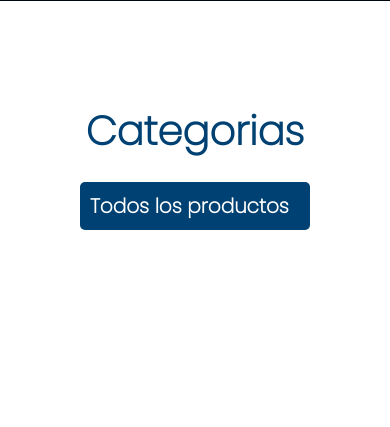
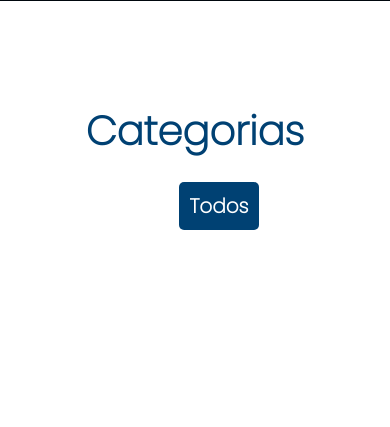
Before and after one commit to IreneB26/ProjectBeta, a PHP site: page / in a window 390 px wide. Shown: the part 632-1059 px from the top of the page. Run offline with PHP 8.4, Linux system fonts and the light colour scheme; data that the repository does not hold is empty; some libraries are stand-ins or nearby versions; some web fonts are replaced.

Commit message:
button cat arreglado

```diff
--- a/components-php/categorias.php
+++ b/components-php/categorias.php
@@ -9,7 +9,7 @@ $result = mysqli_query($link, "SELECT * FROM categoria");
 // titulo
 echo "<h1>Categorias</h1>";
 echo "<ul class='contain_cat'>
-        <li class='cat'><a class='btn2 button_cat' href=''> Todos los productos &nbsp</a></li>";
+        <li class='cat'><a class='btn2 button_cat' href=''> Todos</a></li>";
 
 
 
--- a/css/style.css
+++ b/css/style.css
@@ -1057,6 +1057,18 @@ input:focus {
   .form_submit {
     width: 20%; } }
 
+@media (max-width: 425px) {
+  .contain_cat {
+    padding-left: 3rem; } }
+
+@media (max-width: 380px) {
+  .contain_cat {
+    padding-left: 5.5rem; } }
+
+@media (max-width: 320px) {
+  .contain_cat {
+    padding-left: 8rem; } }
+
 .section3 {
   margin-top: 100px;
   display: flex;
--- a/scss/style.scss
+++ b/scss/style.scss
@@ -166,8 +166,32 @@ input:focus {
   .form_submit {
     width: 20%;
   }
+
+
 }
 
+
+
+@media (max-width: 425px) {
+
+  .contain_cat{
+    padding-left: 3rem;
+  }
+}
+
+@media (max-width: 380px) {
+
+  .contain_cat{
+    padding-left: 5.5rem;
+  }
+}
+
+@media (max-width: 320px) {
+
+  .contain_cat{
+    padding-left: 8rem;
+  }
+}
 // section 3--------------------
 
 .section3 {
```
